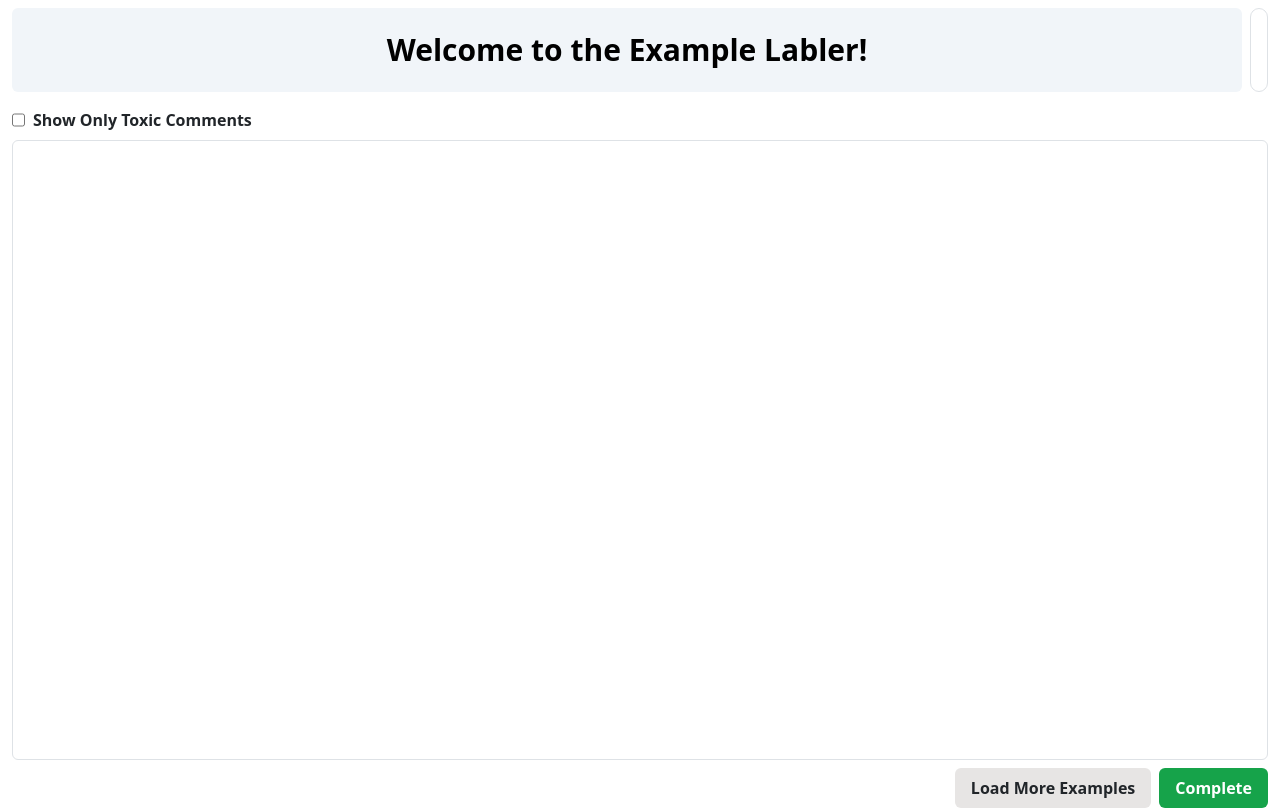
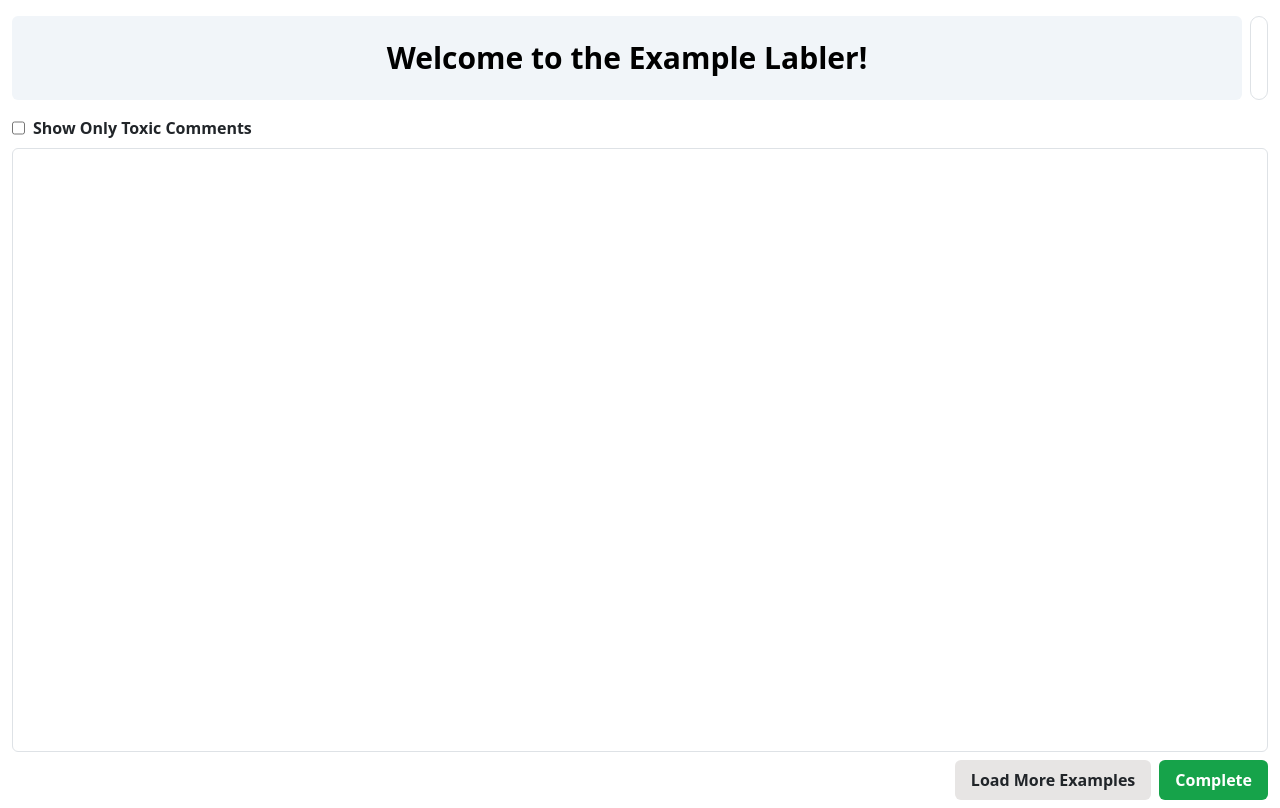
Before and after one commit to leijie-wang/filterbuddy-experiment, a Django app: template templates/examplelabel.html in a window 1280 px wide. Run offline with Django 4.2, Linux system fonts and the light colour scheme; the template is opened without the code that fills it, so the values that code supplies are empty; parts of the project's set-up code (start-up, migrations or seed data) failed here and were passed over; some libraries are stand-ins or nearby versions.

Commit message:
fix small ui problems

```diff
--- a/templates/examplelabel.html
+++ b/templates/examplelabel.html
@@ -29,7 +29,7 @@
     </noscript>
     {% csrf_token %}
 
-    <div x-data="{}" class="flex flex-col my-2 justify-start gap-y-4 h-screen">
+    <div x-data="{}" class="flex flex-col my-2 py-2 justify-start gap-y-4 h-screen">
         <div class="flex-grow-0 flex gap-x-2 items-stretch">
 
             <div class="text-center  grow text-3xl font-bold text-black bg-slate-100 p-4 rounded">
@@ -41,7 +41,7 @@
         </div>
 
         <!-- display a list of comments to be reviewed -->
-        <div class="flex flex-col h-5/6 gap-y-2 flex-grow">
+        <div class="flex flex-col h-[75%] gap-y-2 flex-grow">
             <!-- display a set of filter options -->
             <div class="header flex justify-between">
                 <label class="flex gap-2">
```
